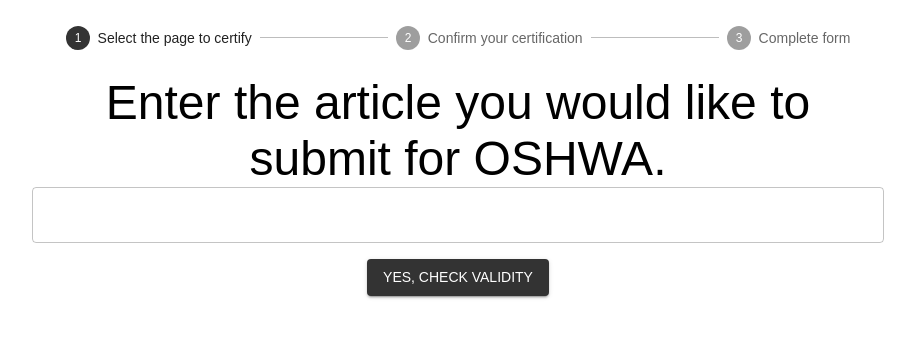
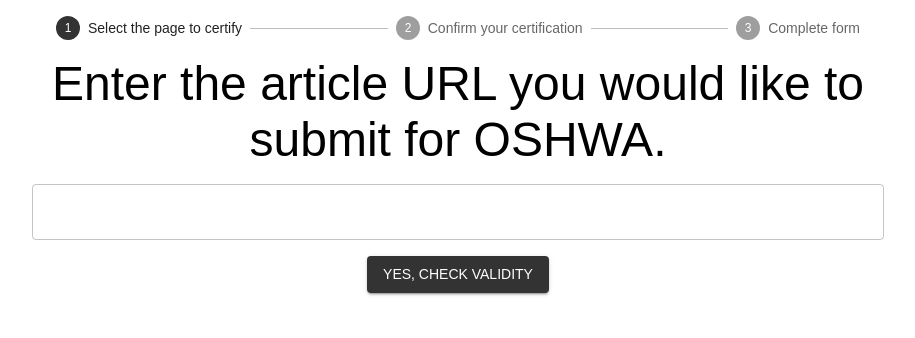
Before and after one commit to Appropedia/oshwa-appro, a React (Create React App) app in the folder client/: page / in a window 1280 px wide. Shown: the top 338 px of the page, without its empty margins (182-1097 px from the left). Built offline with nearby package versions, Linux system fonts and the light colour scheme.

Commit message:
Feat: Allow entering URL

```diff
--- a/client/src/Pages/Certify.js
+++ b/client/src/Pages/Certify.js
@@ -15,7 +15,7 @@
       <Typography variant="h3" component="h3" align="center">
         Would you like to certify it?
       </Typography>
-      <div style={{display: "flex", justifyContent:"center", gap:"2vw"}}>
+      <div style={{display: "flex", justifyContent:"center", gap:"2vh"}}>
         <Button variant="contained" href={`/validate/${pageName}`}>
           Yes, check validity
         </Button>
--- a/client/src/Pages/Welcome.js
+++ b/client/src/Pages/Welcome.js
@@ -5,13 +5,24 @@
 const Welcome = () => {
   const [pageName, setPageName] = useState("");
 
+  const onChange = (e) => {
+    const url = e.target.value;
+    setPageName(url.substring(url.lastIndexOf("/") + 1));
+    console.log(pageName);
+  };
+
   return (
     <Container maxWidth="md">
       <StepperBar activeStep={0} />
-      <Typography variant="h3" component="h3" align="center">
-        Enter the article you would like to submit for OSHWA.
+      <Typography
+        variant="h3"
+        component="h3"
+        align="center"
+        style={{ margin: "2vh" }}
+      >
+        Enter the article URL you would like to submit for OSHWA.
       </Typography>
-      <TextField fullWidth onChange={(e) => setPageName(e.target.value)} />
+      <TextField fullWidth onChange={(e) => onChange(e)} />
       <div style={{ display: "flex", justifyContent: "center", margin: "2vh" }}>
         <Button variant="contained" href={`/certify/${pageName}`}>
           Yes, check validity
--- a/client/src/components/StepperBar.js
+++ b/client/src/components/StepperBar.js
@@ -9,7 +9,7 @@
 
 const StepperBar = (props) => {
   return (
-    <div style={{ margin: "2vw" }}>
+    <div style={{ margin: "2vh" }}>
       <Stepper nonLinear activeStep={props.activeStep}>
         {steps.map((label, index) => (
           <Step key={label} completed={props.completed}>
```
